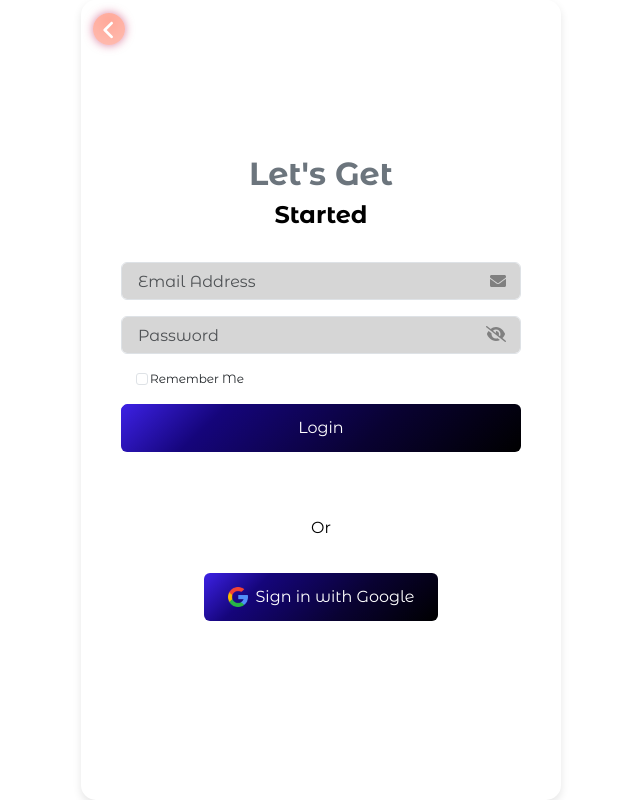
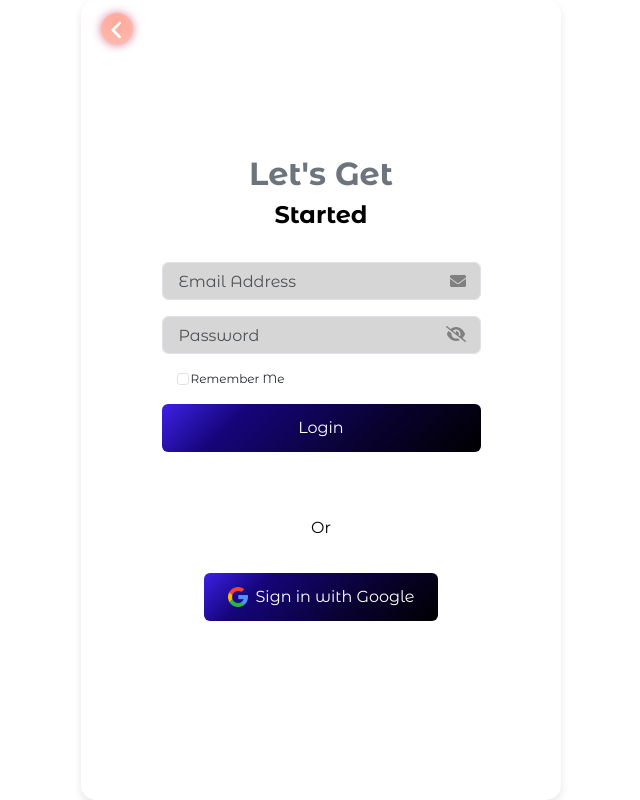
Before and after one commit to ItzmeAkash/supermilaui, a React (Create React App) app: page /login in a window 1280 px wide. Shown: the whole page, without its empty margins (319-959 px from the left). Built offline with nearby package versions, Linux system fonts and the light colour scheme.

Commit message:
registeration completed

```diff
--- a/src/Components/Login/Login.jsx
+++ b/src/Components/Login/Login.jsx
@@ -40,7 +40,7 @@ const Login = () => {
       <ToastContainer />
       <nav className="navbar navbar-expand-lg navbar-light w-100">
         <Link to="/welcomeLogin" className="navbar-brand">
-          <button className="back-button" type="button">
+          <button className="back-button ml-2" type="button">
             <FontAwesomeIcon icon={faAngleLeft} />
           </button>
         </Link>
@@ -85,7 +85,7 @@ const Login = () => {
               checked={rememberMe}
               onChange={(e) => setRememberMe(e.target.checked)}
             />
-            <label className="form-check-label ms-4" htmlFor="rememberMe">Remember Me</label>
+            <label className="form-check-label ms-4" htmlFor="rememberMe" >Remember Me</label>
           </div>
           <button type="submit" className="btn button-submit mb-3">Login</button>
         </form>
--- a/src/Components/Register/Register.css
+++ b/src/Components/Register/Register.css
@@ -0,0 +1,101 @@
+.back-button {
+    border: none;
+    border-radius: 50%;
+    background: radial-gradient(77.11% 77.11% at 50% 22.89%, rgba(255, 38, 0, 0.4) 0%, rgba(255, 38, 0, 0.32) 100%);
+    color: #fff;
+    width: 32px;
+    height: 32px;
+    font-size: 22px;
+    box-shadow: 0 0 10px rgba(195, 38, 93, 0.6);
+  }
+
+  .navbar {
+    background: white;
+  }
+
+  .content-wrapper-register {
+    margin-top: 0rem;
+  }
+
+  .register-main-image {
+    max-width: 50%; /* Adjust this percentage as needed */
+    height: auto;
+  }
+
+  .text-red {
+    color: red;
+  }
+
+  .main-text {
+    font-size: 2rem;
+    color: #6c757d;
+    font-weight: bold;
+  }
+
+  .text-container {
+    margin-bottom: 1rem;
+    margin-top: -1rem; /* Reduced top gap */
+  }
+
+  .field {
+    margin-top: 0;
+    width: 100%;
+    max-width: 319px;
+    position: relative; /* Ensures the icon is positioned relative to this container */
+  }
+
+  .mb-3 {
+    margin-bottom: 0.75rem; /* Adjusted for Bootstrap's default spacing */
+  }
+
+  .form-container {
+    width: 100%;
+    max-width: 319px; /* Fixed width */
+  }
+
+  .form-control {
+    font-size: 1rem;
+    padding: 1rem;
+    background-color: #d6d6d6; /* Text color set to grey */
+    padding-right: 40px; /* Adjust to make space for the icon */
+  }
+
+  .icon-right {
+    position: absolute;
+    right: 10px;
+    top: 50%;
+    transform: translateY(-50%);
+    pointer-events: none; /* Ensures the icon does not interfere with input */
+  }
+
+  .btn {
+    font-size: 1rem;
+    padding: 0.75rem 1.5rem;
+  }
+
+  .button-submit {
+    background: linear-gradient(136deg, rgba(59, 32, 225, 39%) 1%, #3B20E1 -14%, #15057B 24%, #090232 63%, #000000 100%);
+    color: white;
+    width: 100%; /* Same width as input fields */
+    border: none;
+    max-width: 319px;
+  }
+
+  .button-submit:hover {
+    color: white;
+  }
+  .form-check-label-register {
+    font-size: 9px;
+    margin-top: 3px;
+  }
+
+
+  /* Check Nox terms text */
+  #terms {
+    margin-left: -18px;
+    margin-top: 6px;
+}
+
+.text-register{
+    font-size: 11px;
+  }
--- a/src/Components/Register/Register.jsx
+++ b/src/Components/Register/Register.jsx
@@ -1,9 +1,57 @@
-import React from 'react'
+import React from 'react';
+import { Link } from 'react-router-dom';
+import { FontAwesomeIcon } from '@fortawesome/react-fontawesome';
+import { faAngleLeft, faUser, faEnvelope, faLock } from '@fortawesome/free-solid-svg-icons';
+import './Register.css';
+import registerMainImage from '../../Assets/registration.png';
 
 const Register = () => {
   return (
-    <div>Register</div>
-  )
+    <div className="container d-flex flex-column vh-100">
+      <nav className="navbar navbar-expand-lg navbar-light w-100">
+        <Link to="/welcomeLogin" className="navbar-brand">
+          <button className="back-button ml-2" type="button">
+            <FontAwesomeIcon icon={faAngleLeft} />
+          </button>
+        </Link>
+      </nav>
+      <div className="content-wrapper-register d-flex flex-column justify-content-center align-items-center">
+        <img src={registerMainImage} className="register-main-image img-fluid mt-3 mx-auto" alt="Descriptive Alt Text" />
+        <div className="text-container text-center mt-3">
+          <h1 className="main-text">Get Started</h1>
+          <p className="text-black">by creating a <span className="text-red">free account</span></p>
+        </div>
+        <form className="form-container d-flex flex-column align-items-center mt-2">
+          <div className="field mb-3 position-relative">
+            <input type="text" className="form-control" id="fullName" placeholder="Full Name" required />
+            <FontAwesomeIcon icon={faUser} className="icon-right" />
+          </div>
+          <div className="field mb-3 position-relative">
+            <input type="email" className="form-control" id="email" placeholder="Email Address" required />
+            <FontAwesomeIcon icon={faEnvelope} className="icon-right" />
+          </div>
+          <div className="field mb-3 position-relative">
+            <input type="password" className="form-control" id="password" placeholder="Password" required />
+            <FontAwesomeIcon icon={faLock} className="icon-right" />
+          </div>
+          <div className="field mb-3 position-relative">
+            <input type="password" className="form-control" id="confirmPassword" placeholder="Confirm Password" required />
+            <FontAwesomeIcon icon={faLock} className="icon-right" />
+          </div>
+          <div className="form-check mb-3">
+            <input type="checkbox" className="form-check-input register-check-box" id="terms" required />
+            <label className="form-check-label-register" htmlFor="terms">
+              By checking the box you agree to our <span className='text-red'>Terms</span> and <span className='text-red'>Conditions</span>
+            </label>
+          </div>
+          <button type="submit" className="btn button-submit mb-3">Sign Up</button>
+          <div className="login-link mt-2">
+            <p className="text-center  text-register">Already registered? <Link to="/login" className="text-primary">Login</Link></p>
+          </div>
+        </form>
+      </div>
+    </div>
+  );
 }
 
-export default Register
+export default Register;
```
Also changed, not shown: src/Assets/registration.png (added).
